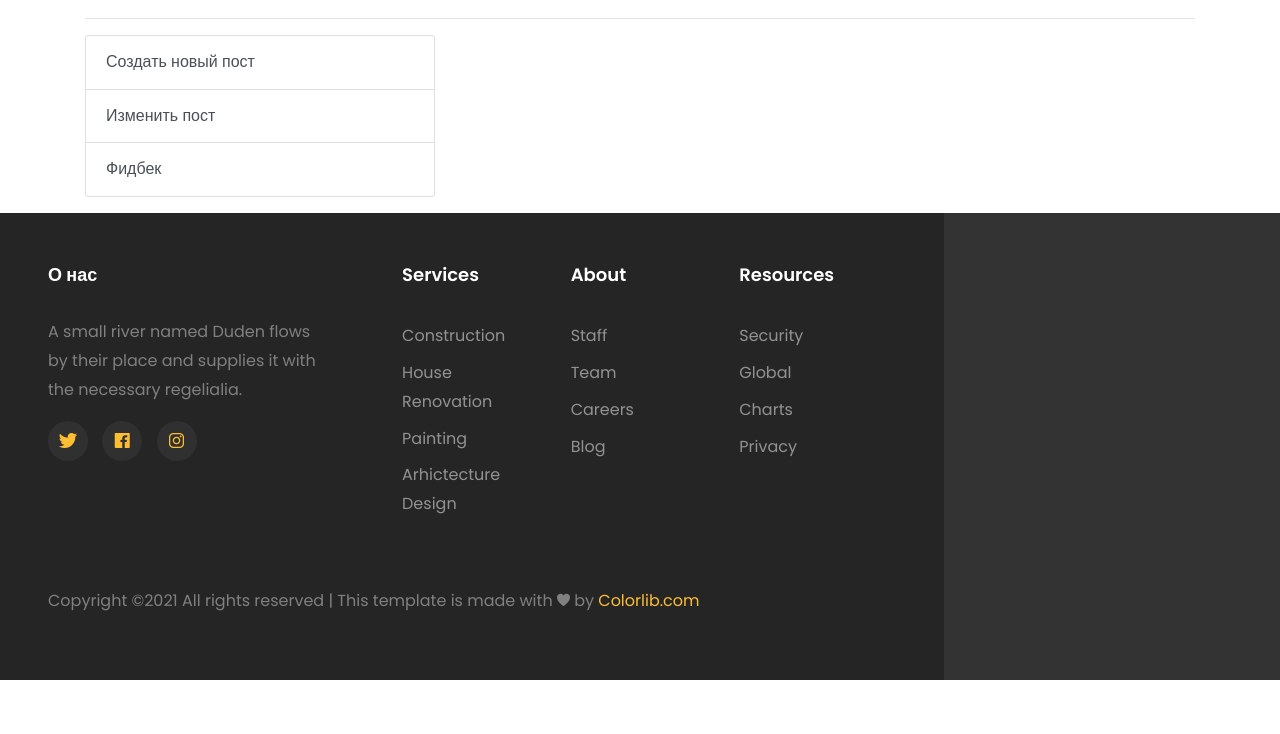
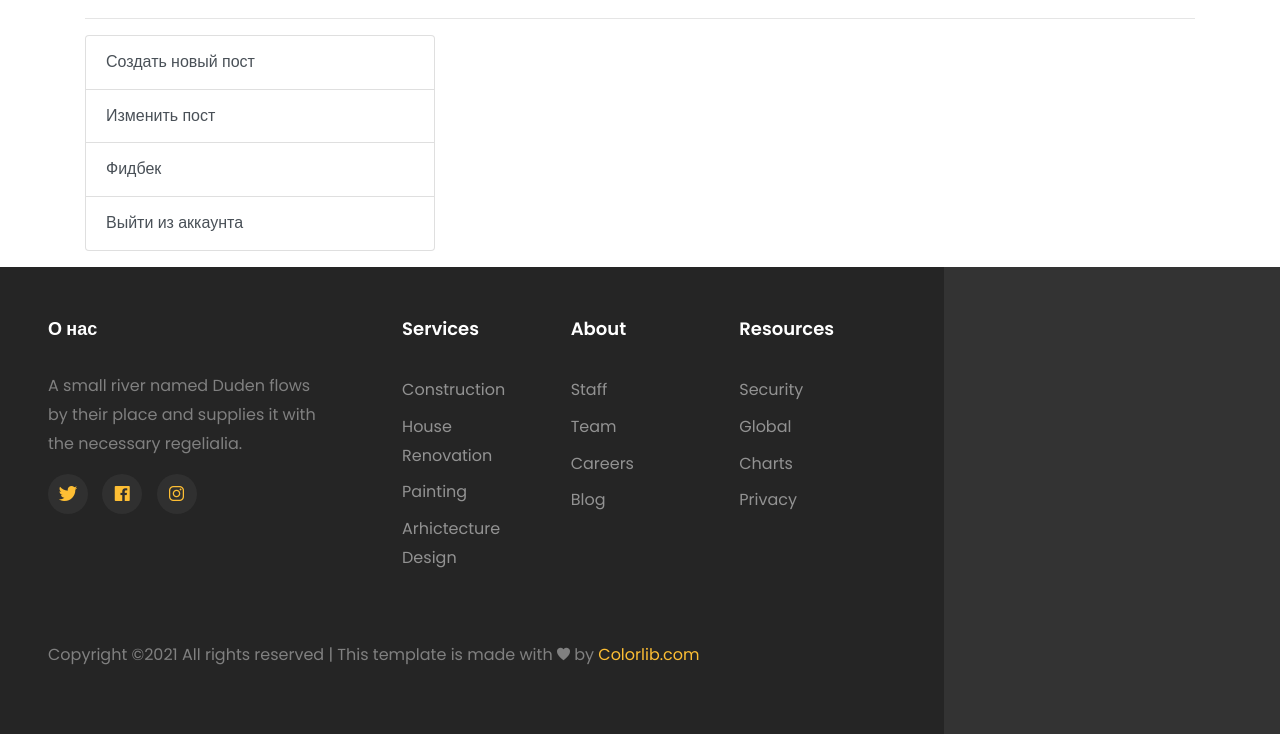
Before and after one commit to ProFIT1337/stonehall, a Django app: a page that uses administration/templates/administration_base.html in a window 1280 px wide. Shown: the part 257-991 px from the top of the page. Before the commit the page ends 937 px from the top, so only its background shows below. Run offline with Django 3.2, Linux system fonts and the light colour scheme; the visitor is signed in with stand-in values (Sample User, id 1); some libraries are stand-ins or nearby versions.

Commit message:
add logout

```diff
--- a/administration/templates/administration_base.html
+++ b/administration/templates/administration_base.html
@@ -20,9 +20,12 @@
                        class="list-group-item list-group-item-action {% if request.path == '/администрирование/новый-пост/' %}active{% endif %}">Создать
                         новый пост</a>
                     <a href="{% url 'administration_edit_post' %}"
-                       class="list-group-item list-group-item-action {% if request.path == '/администрирование/изменить-пост/' %}active{% endif %}">Изменить пост</a>
+                       class="list-group-item list-group-item-action {% if request.path == '/администрирование/изменить-пост/' %}active{% endif %}">Изменить
+                        пост</a>
                     <a href="{% url 'administration_feedback' %}"
                        class="list-group-item list-group-item-action {% if request.path == '/администрирование/фидбек/' %}active{% endif %}">Фидбек</a>
+                    <a href="{% url 'logout' %}"
+                       class="list-group-item list-group-item-action {% if request.path == '/администрирование/фидбек/' %}active{% endif %}">Выйти из аккаунта</a>
                 </div>
             </div>
 
--- a/administration/urls.py
+++ b/administration/urls.py
@@ -1,3 +1,4 @@
+from django.contrib.auth.views import LogoutView
 from django.urls import path
 
 from administration.views import \
@@ -10,6 +11,7 @@ from administration.views import \
 
 urlpatterns = [
     path('', AdministrationBaseView.as_view(), name='administration_base'),
+    path('выйти/', LogoutView.as_view(next_page='/'), name='logout'),
     path('новый-пост/', NewPostView.as_view(), name='administration_new_post'),
     path('фидбек/', FeedbackView.as_view(), name='administration_feedback'),
     path('фидбек-отвечено/<int:pk>/', FeedbackAnsweredView.as_view(), name='administration_feedback_answered'),
```
